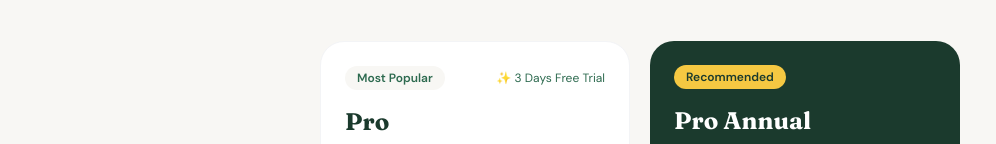
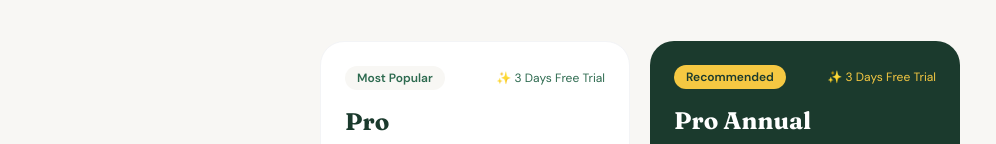
Before and after one commit to AbdelhayZaadaddi/quassama_app, a Next.js app: page /upgrade in a window 1280 px wide. Shown: the part 184-328 px from the top of the page, without its empty margins (0-996 px from the left). Built offline with nearby package versions, Linux system fonts and the light colour scheme; no server answers; sample sign-in values are in the browser's storage.

Commit message:
last updat

```diff
--- a/src/app/upgrade/page.tsx
+++ b/src/app/upgrade/page.tsx
@@ -28,7 +28,7 @@ const PLANS = [
     name: 'Pro Annual',
     price: '$49.99',
     period: '/year',
-    trial: null,
+    trial: '3 Days Free Trial',
     badge: 'Recommended',
     priceId: paddleConfig.proAnnualPriceId,
     features: [
@@ -50,6 +50,8 @@ export default function UpgradePage() {
   const [checkoutLoading, setCheckoutLoading] = useState<string | null>(null)
   // Live prices from Paddle, keyed by priceId. Falls back to PLANS[].price.
   const [livePrices, setLivePrices] = useState<Record<string, string>>({})
+  // Live trial labels from Paddle, keyed by priceId. Falls back to PLANS[].trial.
+  const [liveTrials, setLiveTrials] = useState<Record<string, string>>({})
 
   useEffect(() => {
     const unsub = onAuthStateChanged(auth, (u) => {
@@ -112,11 +114,20 @@ export default function UpgradePage() {
       })
         .then((res: any) => {
           const prices: Record<string, string> = {}
+          const trials: Record<string, string> = {}
           for (const item of res?.data?.details?.lineItems ?? []) {
+            const id = item?.price?.id
+            if (!id) continue
             const formatted = item?.formattedUnitTotals?.subtotal
-            if (item?.price?.id && formatted) prices[item.price.id] = formatted
+            if (formatted) prices[id] = formatted
+            const trial = item?.price?.trialPeriod
+            if (trial?.frequency && trial?.interval) {
+              const unit = trial.interval.charAt(0).toUpperCase() + trial.interval.slice(1)
+              trials[id] = `${trial.frequency} ${unit}${trial.frequency > 1 ? 's' : ''} Free Trial`
+            }
           }
           setLivePrices(prices)
+          setLiveTrials(trials)
         })
         .catch((e: any) => console.error('Paddle price preview failed', e))
     }
@@ -187,9 +198,9 @@ export default function UpgradePage() {
                 }`}>
                   {plan.badge}
                 </span>
-                {plan.trial && (
+                {(liveTrials[plan.priceId] ?? plan.trial) && (
                   <span className={`text-xs ${plan.highlight ? 'text-brand-yellow' : 'text-brand-green'}`}>
-                    ✨ {plan.trial}
+                    ✨ {liveTrials[plan.priceId] ?? plan.trial}
                   </span>
                 )}
               </div>
```
Also changed, not shown: 1 other file (tests, documents, lock files or other folders).
